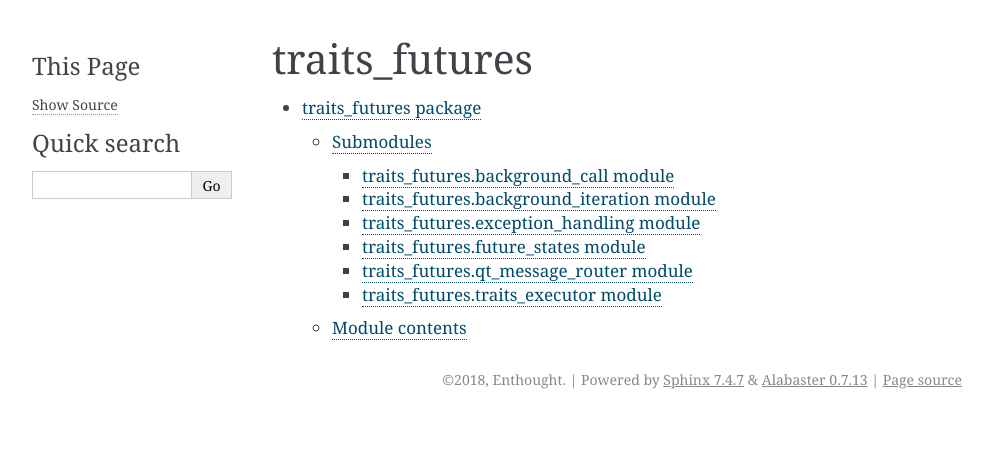
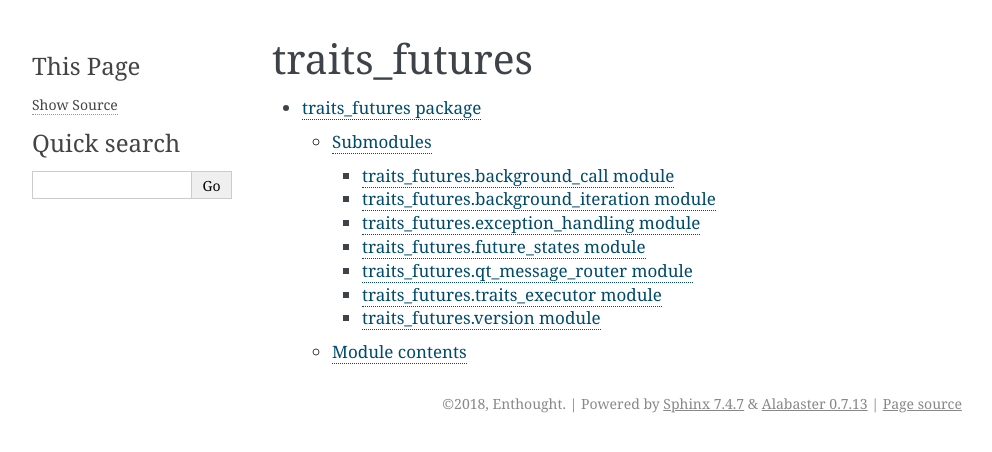
Before and after one commit to enthought/traits-futures, a Sphinx documentation site: the page built from docs/source/api/modules.rst, in a window 1280 px wide. Shown: the top 452 px of the page, without its empty margins (148-1140 px from the left). Built offline with Sphinx 7.4.7, drawn with Linux system fonts in a browser that asks for light colours.

Commit message:
Documentation the version module.

```diff
--- a/docs/source/api/traits_futures.rst
+++ b/docs/source/api/traits_futures.rst
@@ -12,6 +12,7 @@ Submodules
    traits_futures.future_states
    traits_futures.qt_message_router
    traits_futures.traits_executor
+   traits_futures.version
 
 Module contents
 ---------------
--- /dev/null
+++ b/docs/source/api/traits_futures.version.rst
@@ -0,0 +1,7 @@
+traits\_futures\.version module
+===============================
+
+.. automodule:: traits_futures.version
+    :members:
+    :undoc-members:
+    :show-inheritance:
--- a/traits_futures/version.py
+++ b/traits_futures/version.py
@@ -1,3 +1,4 @@
 from __future__ import absolute_import, print_function, unicode_literals
 
+#: Version of the traits_futures package, as a string.
 version = '0.1.0'
```
